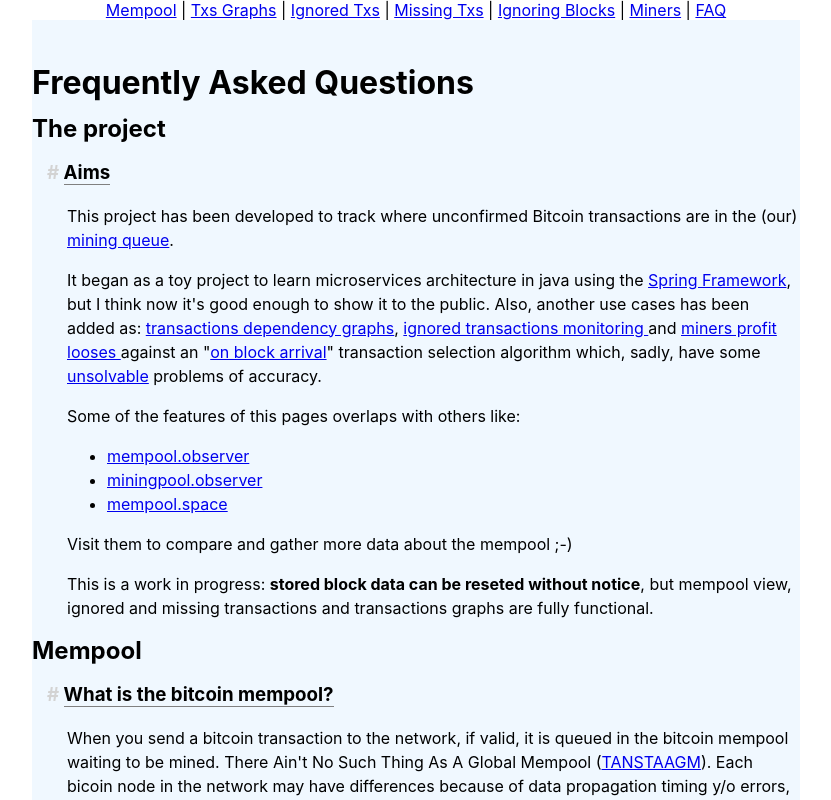
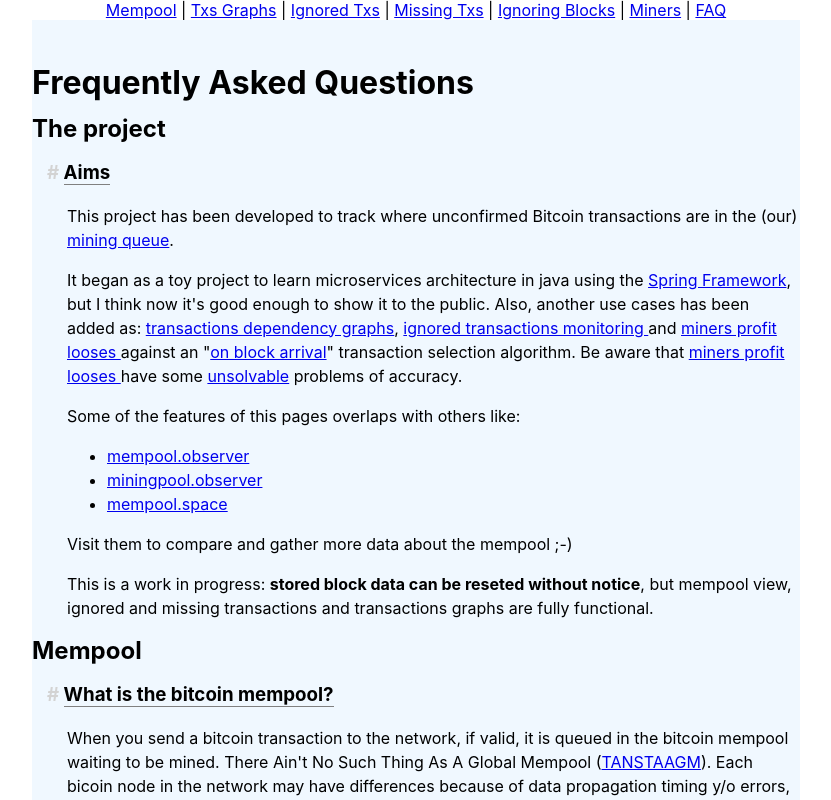
Before and after one commit to mempoolexplorer/mempoolexplorer, a React (Create React App) app: page /faq in a window 1280 px wide. Shown: the top 800 px of the page, without its empty margins (224-1055 px from the left). Built offline with nearby package versions, Linux system fonts and the light colour scheme.

Commit message:
Little changes to improve readability

```diff
--- a/src/components/Faq/Faq.js
+++ b/src/components/Faq/Faq.js
@@ -29,7 +29,8 @@ export function Faq() {
         <HashLink smooth to="#onBlockArrivalAlgorithm">
           on block arrival
         </HashLink>
-        " transaction selection algorithm which, sadly, have some{" "}
+        " transaction selection algorithm. Be aware that{" "}
+        <HashLink to="/miner">miners profit looses </HashLink> have some{" "}
         <HashLink smooth to="#methodology">
           unsolvable
         </HashLink>{" "}
```
